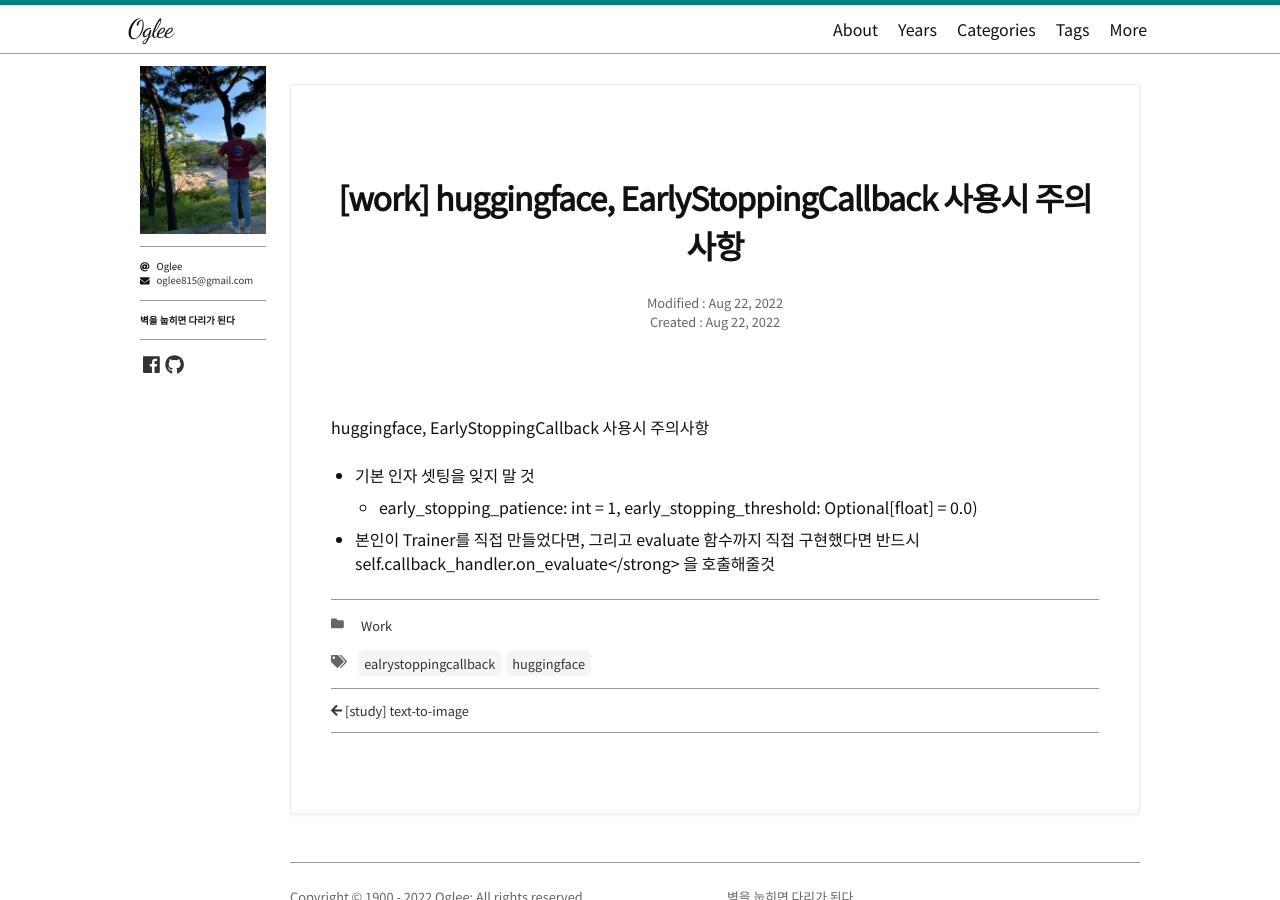
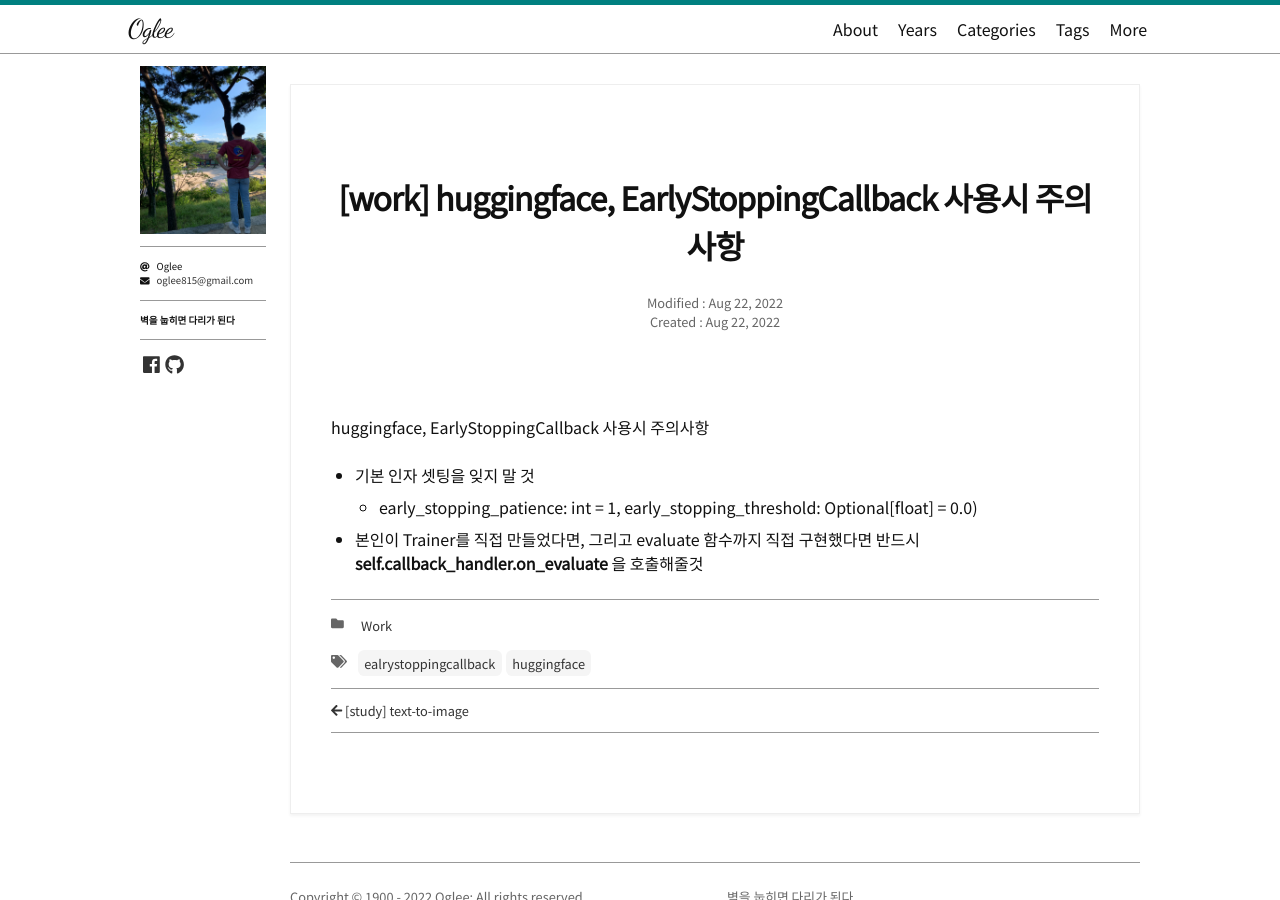
Before and after one commit to oglee815/oglee815_old.github.io, a Jekyll site: the page built from _posts/1900-01-01-work-early-stop.md, in a window 1280 px wide. Built offline with Jekyll 4.4.1, drawn with Linux system fonts in a browser that asks for light colours; nearby versions of some CDN libraries; some web fonts are replaced; comment, search, counter and statistics services are not loaded.

Commit message:
Update 1900-01-01-work-early-stop.md

```diff
--- a/_posts/1900-01-01-work-early-stop.md
+++ b/_posts/1900-01-01-work-early-stop.md
@@ -20,4 +20,4 @@ huggingface, EarlyStoppingCallback 사용시 주의사항
 
 - 기본 인자 셋팅을 잊지 말 것
   -  early_stopping_patience: int = 1, early_stopping_threshold: Optional[float] = 0.0)
-- 본인이 Trainer를 직접 만들었다면, 그리고 evaluate 함수까지 직접 구현했다면 반드시 <strog>self.callback_handler.on_evaluate</strong> 을 호출해줄것
+- 본인이 Trainer를 직접 만들었다면, 그리고 evaluate 함수까지 직접 구현했다면 반드시 <strong>self.callback_handler.on_evaluate</strong> 을 호출해줄것
```
